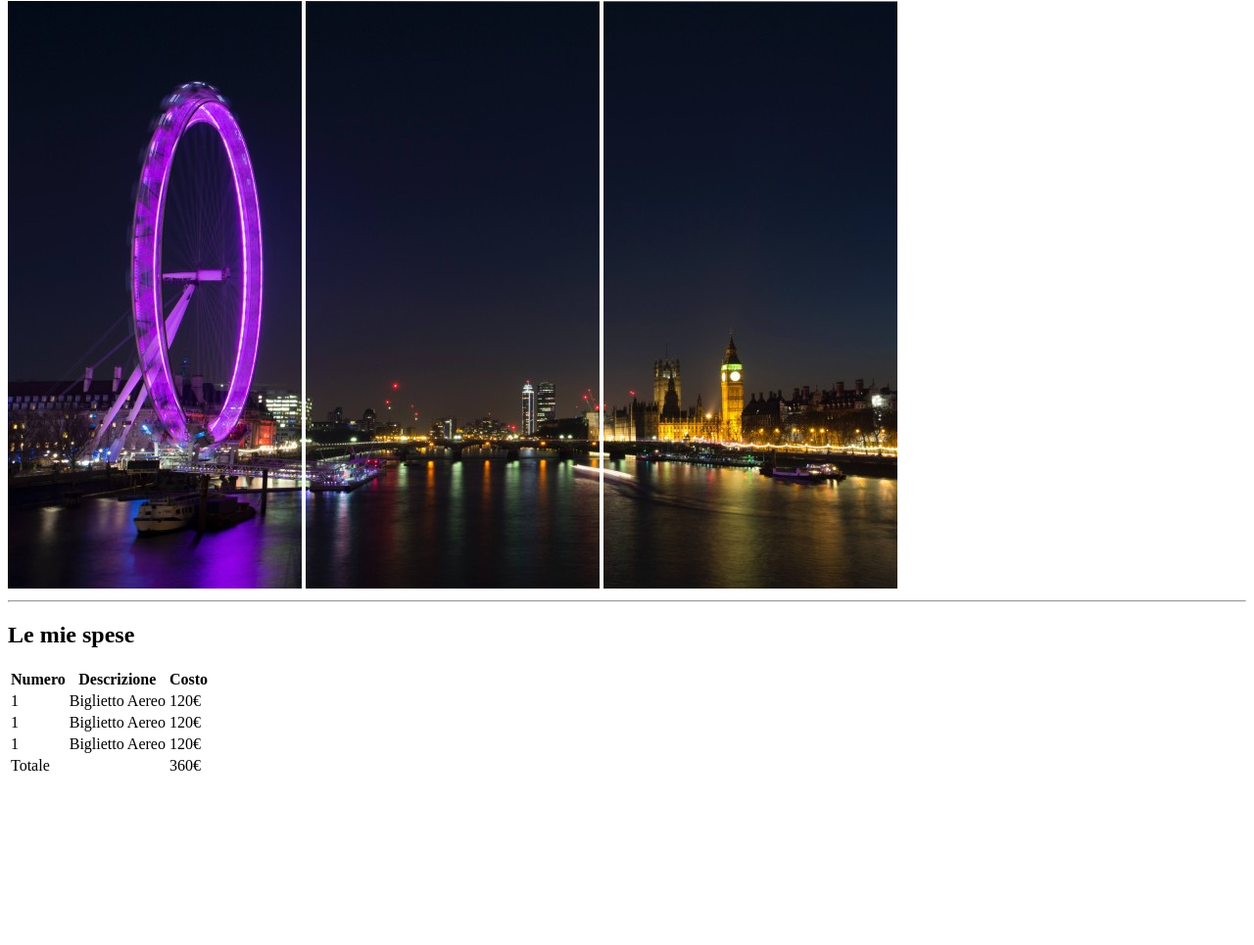
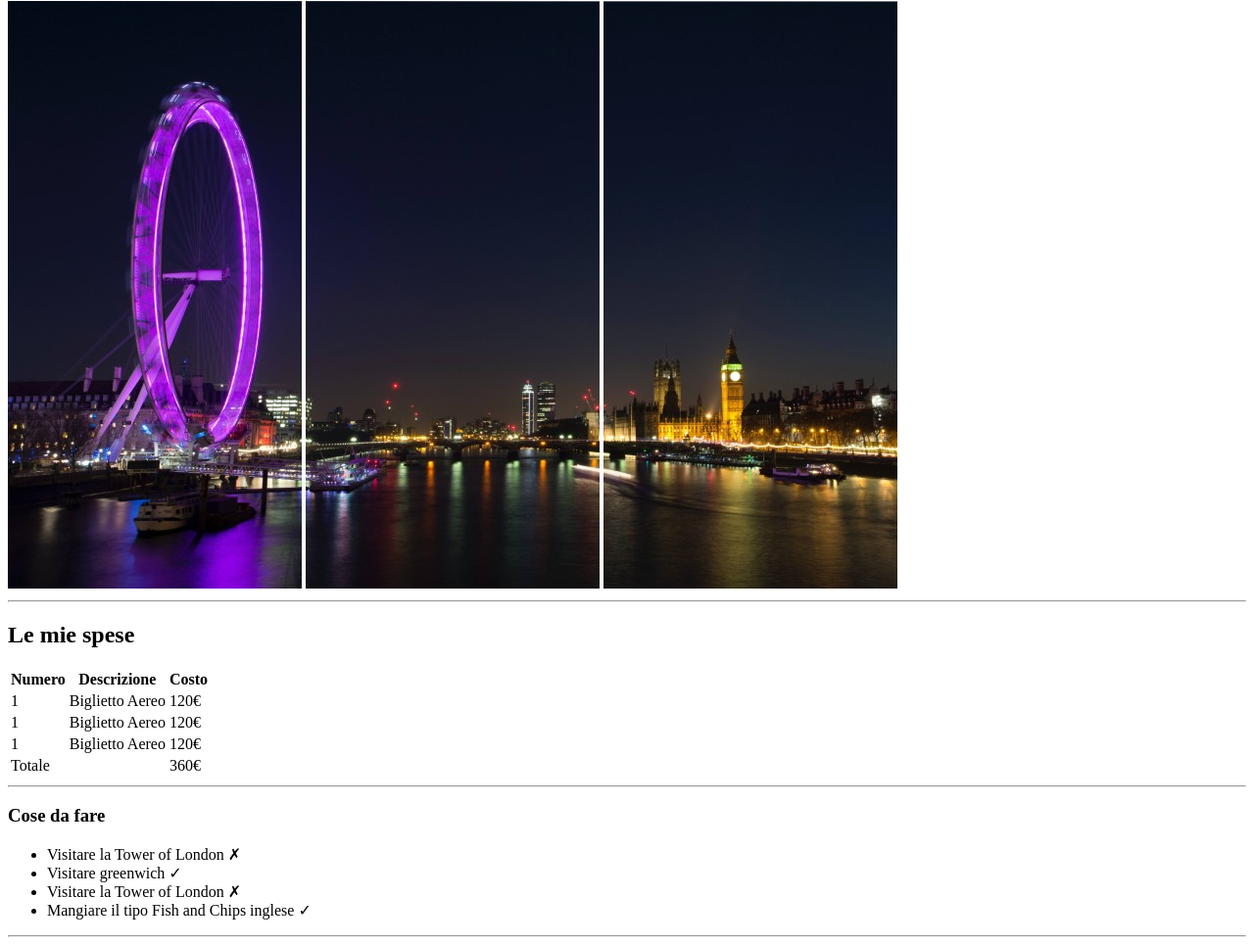
Before and after one commit to PieStw/html-london-trip, a plain HTML site: page index.html in a window 1280 px wide. Shown: the part 79-1044 px from the top of the page at 98% size. Before the commit the page ends 881 px from the top, so only its background shows below. Drawn offline with Linux system fonts and the light colour scheme.

Commit message:
aggiunta prima lista

```diff
--- a/index.html
+++ b/index.html
@@ -58,5 +58,17 @@
 
     </table>
 
+    <hr>
+
+    <h3>Cose da fare</h3>
+    <ul>
+        <li><span>Visitare la Tower of London &cross;</span></li>
+        <li><span>Visitare greenwich &check;</span></li>
+        <li><span>Visitare la Tower of London &cross;</span></li>
+        <li><span>Mangiare il tipo Fish and Chips inglese &check;</span></li>
+    </ul>
+
+    <hr>
+
 </body>
 </html>
```
